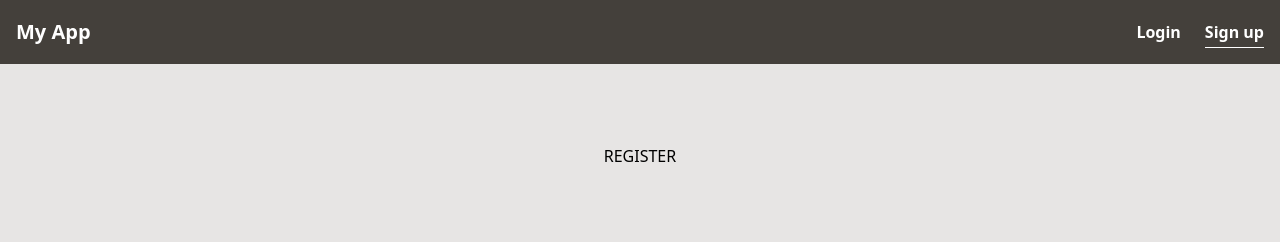
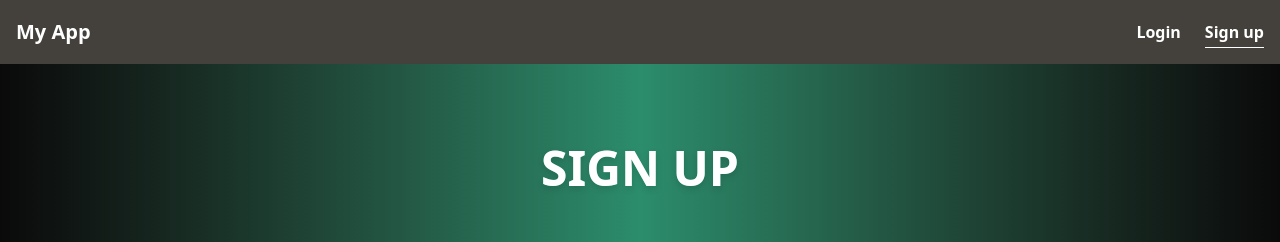
Before and after one commit to mts-ml/mern, a React (Vite) app in the folder client/: page /register in a window 1280 px wide. Shown: the top 242 px of the page. Built offline with nearby package versions, Linux system fonts and the light colour scheme; no server answers.

Commit message:
Change interface name

```diff
--- a/client/src/pages/Register.tsx
+++ b/client/src/pages/Register.tsx
@@ -1,9 +1,6 @@
 import axios from "axios"
 import { useState } from "react"
-import type { LoginErrors, UserProps } from "../types/UserTypes"
-
-
-
+import type { RegisterErrors, UserProps } from "../types/UserTypes"
 
 
 export const Register: React.FC = () => {
@@ -12,13 +9,13 @@ export const Register: React.FC = () => {
         password: ""
     })
 
-    const [formErrors, setFormErrors] = useState<LoginErrors>({})
+    const [formErrors, setFormErrors] = useState<RegisterErrors>({})
 
     const [isSubmit, setSubmit] = useState<boolean>(false)
 
 
-    function formValidation(formData: UserProps): LoginErrors {
-        const error: LoginErrors = {}
+    function formValidation(formData: UserProps): RegisterErrors {
+        const error: RegisterErrors = {}
         const { email, password } = formData
 
         if (!email) {
@@ -95,7 +92,7 @@ export const Register: React.FC = () => {
             value: string
         }
 
-        const updatedForm = {...form, [name]: value}
+        const updatedForm = { ...form, [name]: value }
         setForm(updatedForm)
 
         const validationErrors = formValidation(form)
@@ -108,8 +105,12 @@ export const Register: React.FC = () => {
 
 
     return (
-    <main className="relative min-h-[calc(100vh-64px)] bg-stone-200">
-        <h1 className="pt-20 font-medium text-center">REGISTER</h1>
+        <main className="relative min-h-[calc(100vh-64px)] bg-gradient-to-r text-white from-[#0a0a0a] via-[#2b8d6c] to-[#0a0a0a]"
+        >
+            <h1 className="pt-20 text-5xl uppercase font-extrabold text-center bg-gradient-to-r from-[#2b8d6c] via-[#78c2ad] to-[#2b8d6c] bg-clip-text drop-shadow-md">
+                sign up
+            </h1>
+
 
             <form
                 onSubmit={handleSubmit}
@@ -120,6 +121,7 @@ return (
                     <label htmlFor="email" className="font-medium cursor-pointer">E-mail:</label>
                     <input
                         className="border rounded-[10px] pl-2 h-8"
+                        autoComplete="email"
                         type="email"
                         id="email"
                         placeholder="example@gmail.com"
@@ -147,6 +149,7 @@ return (
                     <label htmlFor="password" className="font-medium cursor-pointer">Password:</label>
                     <input
                         className="border rounded-[10px] pl-2 h-8"
+                        autoComplete="off"
                         type="password"
                         id="password"
                         placeholder="example123&"
```
Lines whose indentation alone changed are shown as unchanged.
